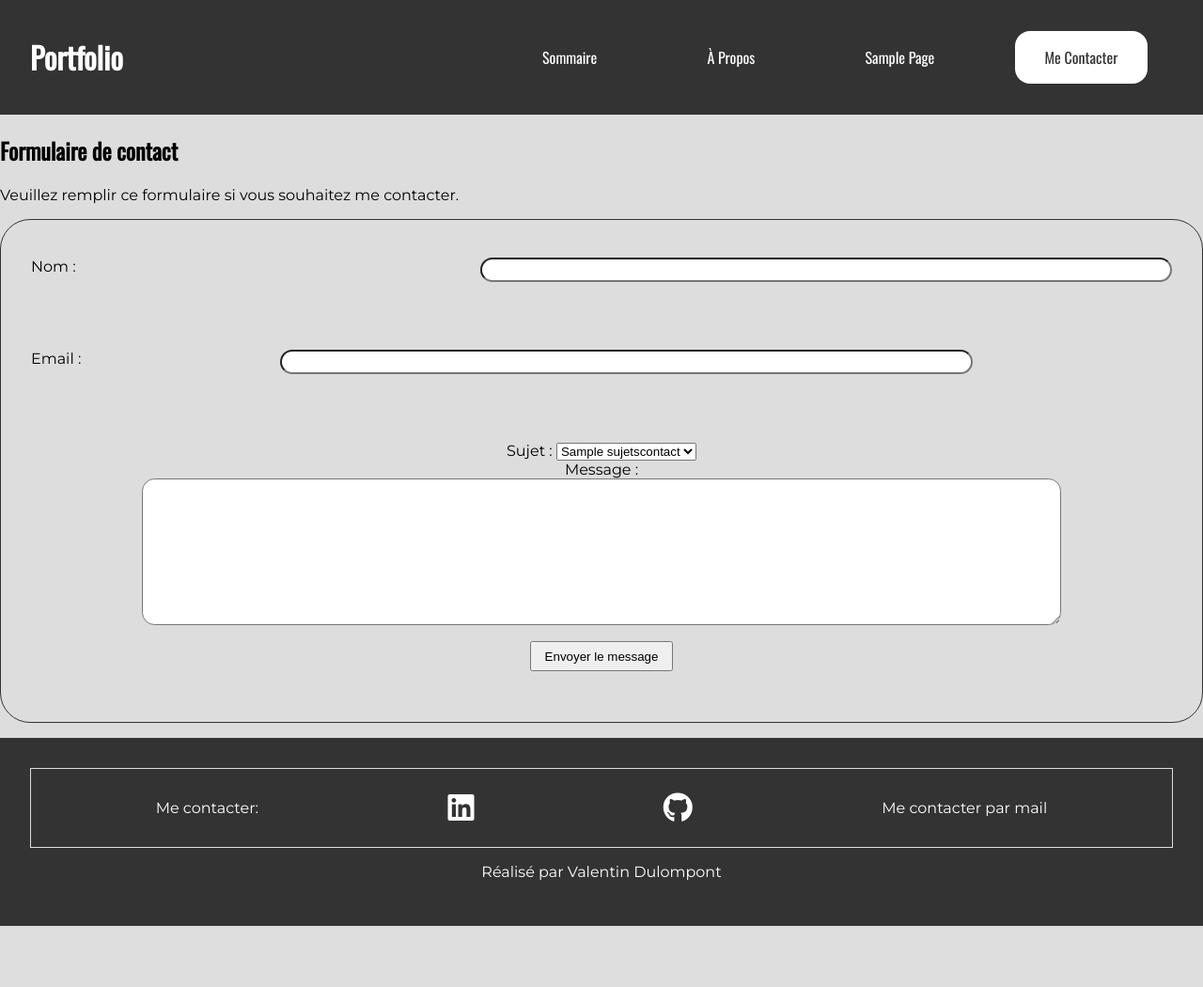
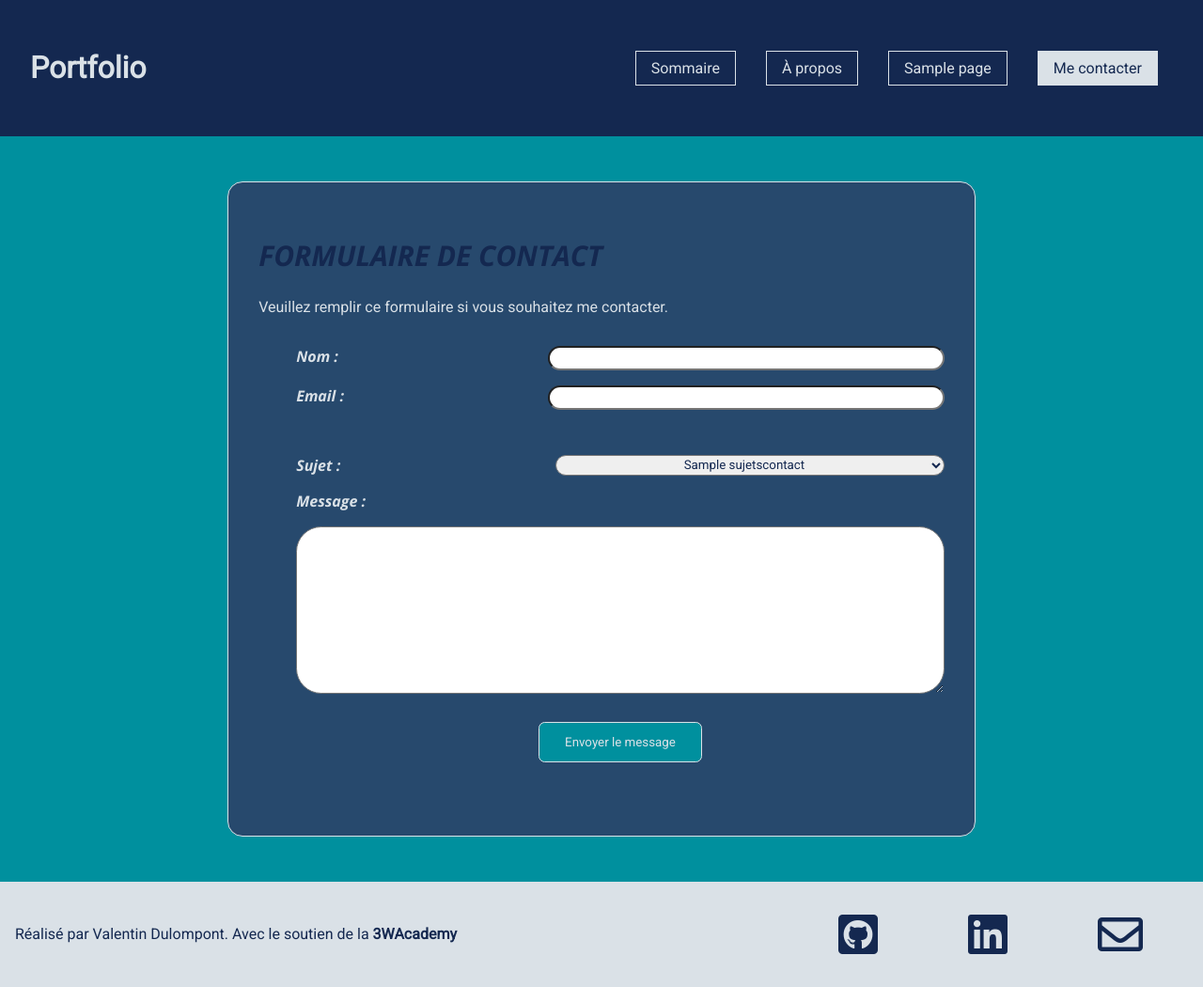
Before and after one commit to OpexBurner1/Portfolio-Valentin-Dulompont, a PHP site: page /contact.php in a window 1280 px wide. Shown: the whole page at 94% size. Before the commit the page ends 985 px from the top, so only its background shows below. Run offline with PHP 8.4, Linux system fonts and the light colour scheme; tables that the repository leaves empty or names only in its code hold one stand-in row (values such as "Sample post").

Commit message:
Refonte du design

```diff
--- a/bdd_connect/articles.php
+++ b/bdd_connect/articles.php
@@ -1,4 +1,5 @@
 <?php
+try{
     $pdo = new PDO('mysql:host=127.0.0.1;dbname=portfolio', 'root', '');
     $pdo->exec("SET NAMES UTF8");
     $query = $pdo->prepare
@@ -9,4 +10,8 @@
     );
     $query->execute();
     $articles = $query->fetchAll(PDO::FETCH_ASSOC);
+} catch(PDOException $e){
+
+}
+
 ?>
--- a/contact.phtml
+++ b/contact.phtml
@@ -7,11 +7,11 @@
     <title>Portfolio - Contact</title>
 </head>
 <body>
-    <header>
+    <header class="header">
         <h1>Portfolio</h1>
         <nav>
             <a href="index.php">Sommaire</a>
-            <a href='about.php'>à propos</a>
+            <a href='about.php'>À propos</a>
             <?php foreach($articles as $article): ?>
                 <a href="<?= $article['url'] ?>" target="_blank"><?= $article['name'] ?></a>
             <?php endforeach; ?>
@@ -19,41 +19,49 @@
         </nav>
     </header>
     <main class="container">
-        <h2>Formulaire de contact</h2>
+        <section class="contactForm">
+            <form action="contact.php" method="POST">
+                <h2 class='contactTitle'>Formulaire de contact</h2>
                 <p>Veuillez remplir ce formulaire si vous souhaitez me contacter.</p>
-        <form action="contact.php" method="POST">
-            <fieldset class="user-contact">
+                <ul class='none'>
+                    <li>
                         <label for='name'>Nom :</label>
-                <input type="text" name="name" required>
-            </fieldset>
-            <fieldset class="user-contact">
-
+                        <input type="text" name="name" id="name" required>
+                    </li>
+                    <li>
                         <label for='email'>Email :</label>
-                <input type="email" name="email" required><br>
-            </fieldset>
-            <fieldset>
+                        <input type="email" name="email" id ="email" required>
+                    </li>
+                    <li></li>
+                    <li></li>
+                    <li>
                         <label for='subject'>Sujet :</label>
-                <select name='subject'>
+                        <select name='subject' id='subject'>
                             <?php foreach($subjects as $subject): ?>
                                 <option value=<?= $subject['id'] ?>><?= $subject['subject'] ?></option>
                             <?php endforeach; ?>
-                </select><br>
-
+                        </select>
+                    </li>
+                    <li>
                         <label for='message'>Message :</label><br>
-                <textarea rows='10' cols='30' name="message"></textarea><br>
-
-                <button type='submit'>Envoyer le message</button>
-            </fieldset>
+                    </li>
+                    <li>
+                        <textarea rows='10' cols='30' name="message" id="message"></textarea>
+                    </li>
+                    <li>
+                        <button type='submit' class='send'>Envoyer le message</button>
+                    </li>
+                </ul>
             </form>
+        </section>
     </main>
     <footer>
-        <section id="contact">
-            <p>Me contacter:</p>
-            <a href="linkedin.com/in/valentin-dulompont-17978a216" target="_blank"><i class="fab fa-linkedin fa-2x"></i></a>
-            <a href="https://github.com/OpexBurner1" target="_blank"><i class="fab fa-github fa-2x"></i></a>
-            <a href="contact.php">Me contacter par mail</a>
+    <p>Réalisé par Valentin Dulompont. Avec le soutien de la <a href="https://3wa.fr" target="_blank">3WAcademy</a></p>
+    <section class="contact">
+        <a href="https://github.com/OpexBurner1" target="_blank"><i class="fab fa-github-square fa-3x"></i></a>
+        <a href="linkedin.com/in/valentin-dulompont-17978a216" target="_blank"><i class="fab fa-linkedin fa-3x"></i></a>
+        <a href="contact.php"><i class="far fa-envelope fa-3x"></i></a>
     </section>
-        <p>Réalisé par Valentin Dulompont</p>
 
 </footer>
 </body>
--- a/index.php
+++ b/index.php
@@ -1,5 +1,5 @@
 <?php
-    require './bdd_connect/articles.php';
+    include './bdd_connect/articles.php';
     $template = 'index';
     require 'layout.phtml';
 ?>
--- a/layout.phtml
+++ b/layout.phtml
@@ -4,13 +4,13 @@
     <meta charset="UTF-8">
     <meta http-equiv="X-UA-Compatible" content="IE=edge">
     <meta name="viewport" content="width=device-width, initial-scale=1.0">
-    <link href="style.css" rel="stylesheet">
+    <link href="./style.css" rel="stylesheet">
     <title>Portfolio</title>
     <!-- Google Fonts -->
     <link rel="preconnect" href="https://fonts.googleapis.com">
     <link rel="preconnect" href="https://fonts.gstatic.com" crossorigin>
-    <link href="https://fonts.googleapis.com/css2?family=Montserrat&display=swap" rel="stylesheet">
-    <link href="https://fonts.googleapis.com/css2?family=Oswald&display=swap" rel="stylesheet">
+    <link href="https://fonts.googleapis.com/css2?family=Roboto&display=swap" rel="stylesheet">
+    <link href="https://fonts.googleapis.com/css2?family=Open+Sans:ital,wght@1,700&display=swap" rel="stylesheet">
     <!-- Font Awesome -->
     <link href="https://cdnjs.cloudflare.com/ajax/libs/font-awesome/5.15.4/css/all.min.css" rel="stylesheet">
 </head>
--- a/style.css
+++ b/style.css
@@ -1,212 +1,265 @@
 html {
     font-size: 62.5%;
 }
-
 body {
-    background-color: #ddd;
-    font-family: 'Montserrat', sans-serif;
+    box-sizing: border-box;
+    margin: 0;
     font-size: 1.6rem;
-    margin: 0;
-    padding: 0;
+    font-family: 'Roboto', sans-serif;
+    color: #dae1e7;
 }
 
-h1,
-h2,
-h3,
-header nav {
-    font-family: 'Oswald', sans-serif;
+.header {
+    padding: 2em;
+    margin: 0;
+    display: flex;
+    justify-content: space-between;
+    align-items: center;
+    background-color: #142850;
 }
 
-.container {
-    margin: 1em auto;
-    max-width: 1400px;
+.title {
+    text-decoration: none;
+    color:#dae1e7
 }
 
-header {
-    margin: 0;
+.header nav {
+    display: flex;
+    justify-content: space-around;
+    max-width: 60%;
+}
+
+.header nav a {
+    margin: auto 1em;
+    padding: 0.5em 1em;
+    border: 1px solid #dae1e7;
+    text-decoration: none;
+    color: #dae1e7;
+    transition: all 0.5s;
+}
+
+.header nav a:hover,
+.header nav .current {
+    color: #142850;
+    background-color: #dae1e7;
+}
+
+main {
+    background-color: #00909e;
+}
+
+
+main .intro {
+    padding: 1em;
+    background-color: #27496d;
+}
+
+main .intro article {
+    margin: 0 auto;
+    max-width: 60%;
     text-align: center;
-    color:#fff;
-    background-color: #333;
-    padding: 1em 2em;
+}
+
+main .intro h2,
+.contactForm h2 {
+    text-transform: uppercase;
+    font-size: 3rem;
+    font-family: 'Open Sans', sans-serif;
+    color:#142850;
+}
+main .aboutMe {
+    padding: 2em;
+    background-color: #00909e;
+}
+main #who {
+    text-align: justify;
+    max-width: 60%;
+    margin: 0 auto;
+}
+
+main a {
+    color:#dae1e7;
+    text-decoration: none;
+    font-weight: bold;
+}
+
+.flex {
+    display: flex;
+}
+
+.about {
+    width:69%;
+    font-size:1.8rem;
+}
+.about article{
+    padding: 2em;
+}
+.about div {
+    margin: 1em auto;
+    width: 40%;
+    border-bottom: 1px solid #142850;
+}
+
+.about article h3{
+    text-align: center;
+    color: #27496d;
+    font-family: 'Open Sans', sans-serif;
+    font-size: 2.5rem;
+}
+
+.about article h3 i {
+    margin-right: 1em;
+}
+main ul li {
+    list-style-type: none;
+}
+
+main ul li::before {
+    font-family: 'Font Awesome 5 Free';
+    content: '\f30b';
+    font-size: 1.6rem;
+    color:#dae1e7;
+    font-weight: 900;
+    margin-right: 0.5em;
+}
+
+ul.none {
+    margin: 2em auto;
+}
+ul.none li::before {
+    content:none;
+}
+
+aside {
+    position: fixed;
+    right: 1em;
+    top: 10em;
+    background-color: #27496d;
+    width: 30%;
+}
+
+aside a {
+    margin: 0.5em auto;
+}
+
+.contactForm {
+    padding: 2em;
+}
+
+form {
+    padding: 2em;
+    margin: 1em auto;
+    width:60%;
+    background-color: #27496d;
+    border: 1px solid #dae1e7;
+    border-radius: 1em;
+}
+
+form ul li {
+    margin: 1em 0;
+    display: flex;
+    justify-content: space-between;
+}
+
+label {
+    font-family: 'Open Sans', sans-serif;
+}
+
+#name,
+#email,
+select {
+    line-height: 1.5em;
+    width:60%;
+    border-radius: 2em;
+    float:inline-end;
+}
+
+textarea {
+    font-family: 'Roboto', sans-serif;
+    padding: 1em;
+    border-radius: 2em;
+    width: 100%;
+}
+
+select,
+.send {
+    font-family: 'Roboto';
+    color:#142850;
+}
+
+select {
+    text-align: center;
+}
+
+.send {
+    margin: 1em auto;
+    padding:1em 2em;
+    background-color: #00909e;
+    color: #dae1e7;
+    border: 1px solid #dae1e7;
+    border-radius: 0.5em;
+}
+
+.send:hover {
+    cursor:pointer;
+}
+footer {
+    padding: 1em;
+    color:#142850;
+    background-color: #dae1e7;
     display: flex;
     justify-content: space-between;
     align-items: center;
 }
 
-header nav {
-    width: 60%;
-}
-
-header a {
+footer a {
     text-decoration: none;
-    text-transform: capitalize;
-    color:#fff;
-    padding: 1em 2em;
-    border-radius: 1em;
-    transition: all 0.25s;
-}
-
-header a.current {
-    color:#333;
-    background-color: #fff;
-}
-
-header a:hover {
-    color:#333;
-    background-color: #fff;
-    transform: scale(1.1);
-}
-
-header nav {
-    display: flex;
-    justify-content: space-around;
-}
-
-article.articles {
-    margin: 1em auto;
-    border: 1px solid #555;
-    border-radius: 1em;
-    text-align: center;
-    width: 40%;
-}
-
-.container.about {
-    display: flex;
-}
-
-.about {
-    width: 60%;
-}
-
-aside{
-    margin-left: 2em;
-    position: sticky;
-    top: 30%;
-    right: 10%;
-    width: 30%;
-    height: 50%;
-    border: 2px solid #333;
-    background-color: #555;
-    color: #fff;
-}
-
-aside nav {
-    display: flex;
-    flex-direction: column;
-}
-
-aside nav a {
-    text-decoration: none;
-    line-height: 2em;
-    color: #fff;
-}
-
-aside nav a:hover {
-    text-decoration: underline;
-}
-
-.about article {
-    margin: 1em auto;
-    border: none;
-}
-
-.about article {
-    border-bottom: 1px #000 wavy;
-}
-
-.about article a {
-    text-decoration: none;
-    color:#000;
+    color:#142850;
     font-weight: bold;
 }
 
-.about article a:hover {
-    text-decoration: underline;
-}
-
-footer {
-    position:relative;
-    text-align: center;
-    bottom:0;
-    padding:2em;
-    color:#fff;
-    background-color: #333;
-}
-
-footer a {
-    color: #fff;
-    text-decoration: none;
-}
-
-#contact {
+.contact {
     display: flex;
     justify-content: space-around;
     align-items: center;
-    border: 1px solid #ddd;
-    padding: 1em 2em;
 }
 
-/* On modifie les puces des listes */
-main ul li {
+.contact i {
+    color:#142850;
+}
+.contact a {
+    padding: 1em 2em;
     margin: auto 1em;
 }
 
-main ul {
-    list-style-type: none;
+@media screen and (max-width: 1024px) {
+
+    .header {
+        text-align: center;
+        display: block;
+    }
+    .header nav{
+        margin: auto;
+        max-width: 80%;
+    }
+
+    footer {
+        flex-direction: column-reverse;
+        text-align: center;
+    }
+
+    footer .contact {
+        margin: auto;
+    }
 }
 
-main ul li::before {
-    margin-bottom: 2%;
-    margin-right: 1em;
-    font-size: 1rem;
-    font-weight: 900;
-    font-family: 'Font Awesome 5 Free';
-    content: '\f061';
-    color: #000;
+@media screen and (max-width: 760px) {
+    .header nav,
+    footer .contact,
+    ul.none li {
+        flex-direction: column;
+    }
+    .header nav a{
+        margin-bottom: 1em;
+    }
 }
-
-aside ul li::before {
-    margin-bottom: 10%;
-    margin-right: 1em;
-    font-size: 1rem;
-    font-weight: 900;
-    font-family: 'Font Awesome 5 Free';
-    content: '\f061';
-    color: #fff;
-}
-
-/* Formulaire de contact */
-form {
-    border: 1px solid #333;
-    border-radius: 2em;
-    text-align: center;
-}
-fieldset {
-    padding: 2em;
-    margin: 0.5em auto;
-    border: none;
-}
-.user-contact {
-    display: flex;
-    justify-content: space-between;
-    flex-wrap: wrap;
-}
-
-input,
-textarea {
-    border-radius: 1em;
-}
-
-input {
-    width: 60%;
-    line-height: 1.5em;
-}
-
-textarea {
-    width: 80%;
-}
-
-button {
-    padding: 0.5em 1em;
-    margin: 1em auto;
-}
```
Also changed, not shown: about.phtml (+43 -15 lines), index.phtml (+26 -24 lines), projets.php (added), projets.phtml (added). Lines whose indentation alone changed are shown as unchanged.
